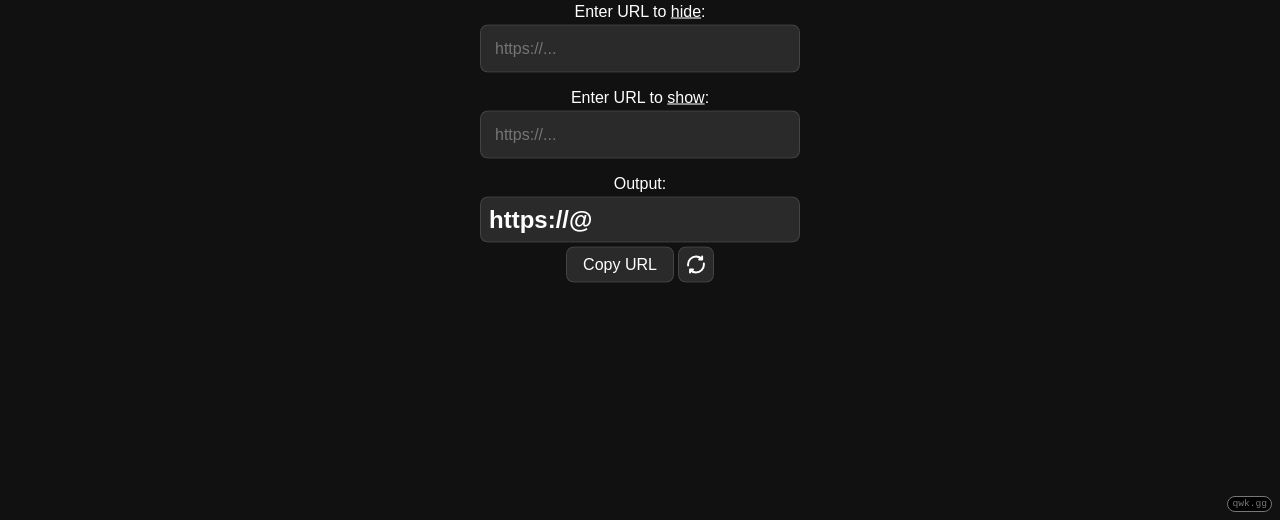
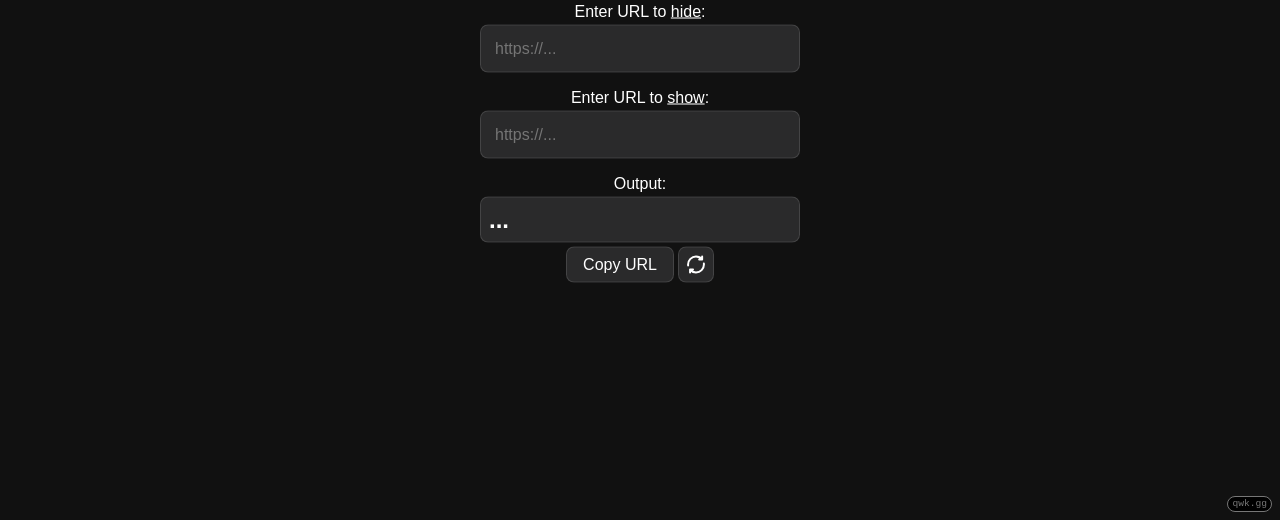
Before and after one commit to qwkdev/url-hide, a plain HTML site: page index.html in a window 1280 px wide. Both pictures are taken after a click on the button 695 px from the left and 558 px from the top of the page. Shown: the part 280-800 px from the top of the page. Drawn offline with Linux system fonts and the light colour scheme.

Commit message:
Update index.html

```diff
--- a/index.html
+++ b/index.html
@@ -244,7 +244,7 @@ main {
 		<input id="show" type="text" placeholder="https://..." oninput="update()">
 
 		<p>Output:</p>
-		<h2 id="output">https://djn.kfv@klijnfkisjruonufsodijsoinsdfojkn</h2>
+		<h2 id="output">...</h2>
 		<div id="buttons">
 			<button onclick="copy()">Copy URL</button>
 			<button id="regen" onclick="update()">
@@ -298,6 +298,11 @@ main {
 		function update() {
 			let urls = [hide.value, show.value];
 			urls = urls.map(u => u.replace(/^https?:\/\//, ''));
+			if (urls.every(u=>!u)) {
+				output.innerText = '...';
+				return;
+			}
+
 			urls[1] = encode(urls[1].replaceAll('/', '\u2215'));
 			output.innerText = `https://${urls[1]}@${encodeAll(urls[0])}`;
 		}
```
